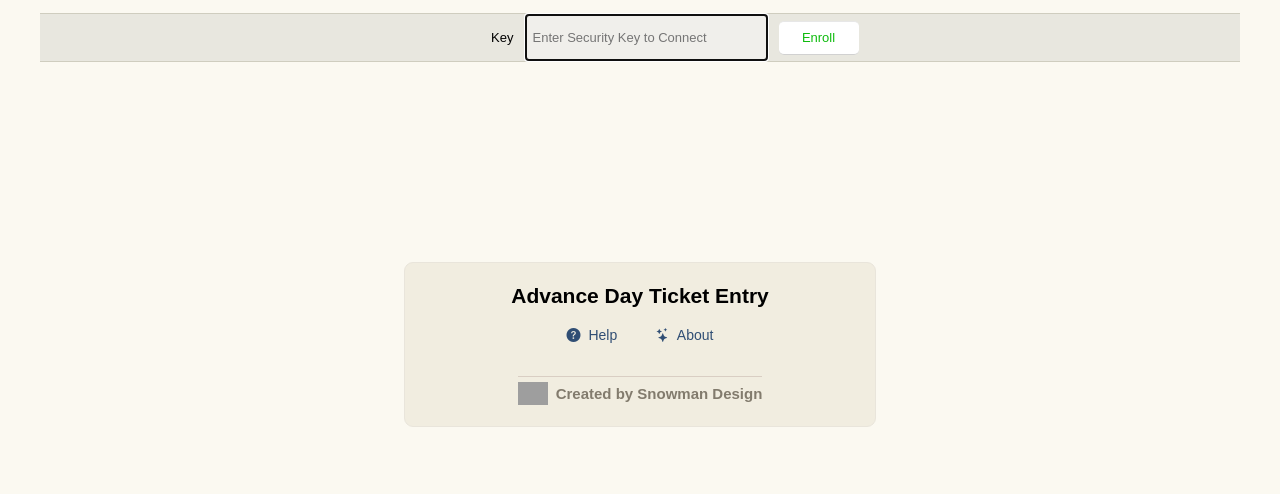
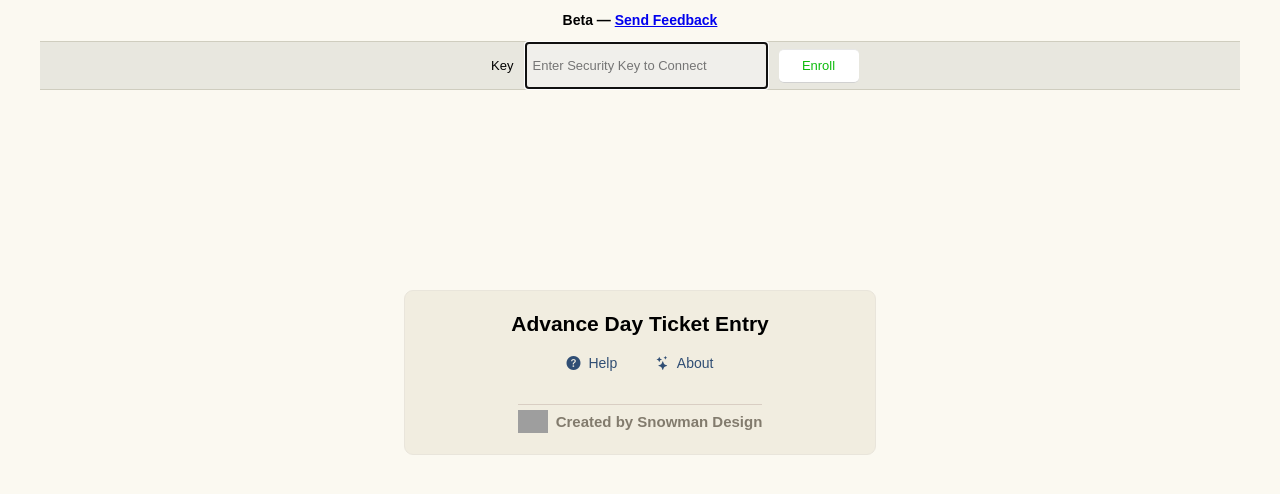
Before and after one commit to notnotjake/dayticket, a plain HTML site: page index.html in a window 1280 px wide. Drawn offline with nearby package versions, Linux system fonts and the light colour scheme; grey boxes are pictures that could not be loaded; a web font is replaced by a local one.

Commit message:
adds: beta tag, feedback button

```diff
--- a/index.html
+++ b/index.html
@@ -22,6 +22,7 @@
 	<body>
 
 		<div id="container">
+			<h3 id="beta-message">Beta — <a href="mailto:feedback-advancedayticket@notnotjake.com?subject=Advance DayTicket-Problem/Request: ">Send Feedback</a></h3>
 
 			<h1 id="js-enabled" style="text-align:center;">Enable JavaScript to Load App</h1>
 
--- a/style.css
+++ b/style.css
@@ -29,6 +29,11 @@ body {
 	max-width: 1200px;
 }
 
+#beta-message {
+	font-size: 14px;
+	text-align: center;
+	margin-top: 12px;
+}
 
 #toolbar {
 	margin-top: 13px;
```
